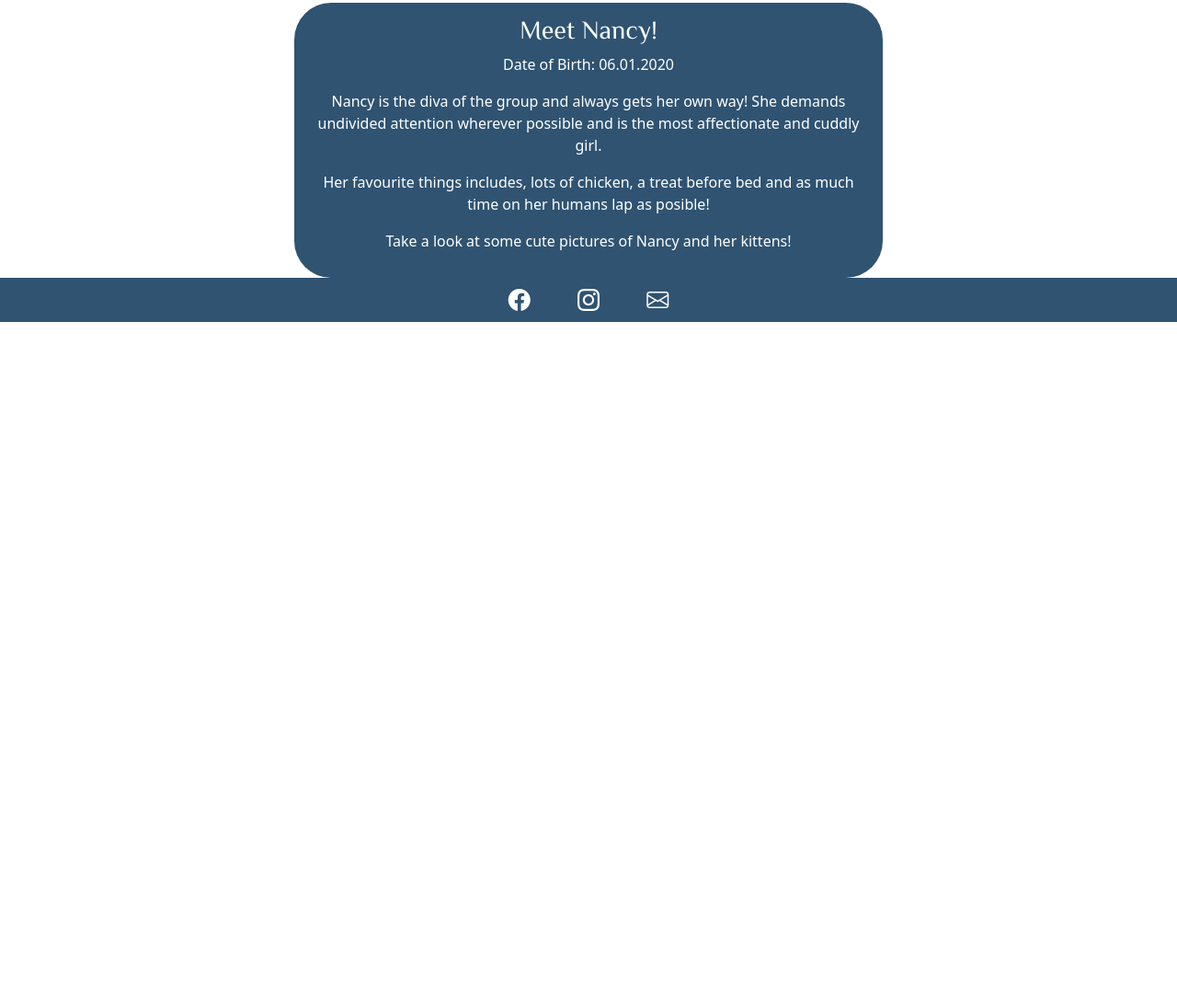
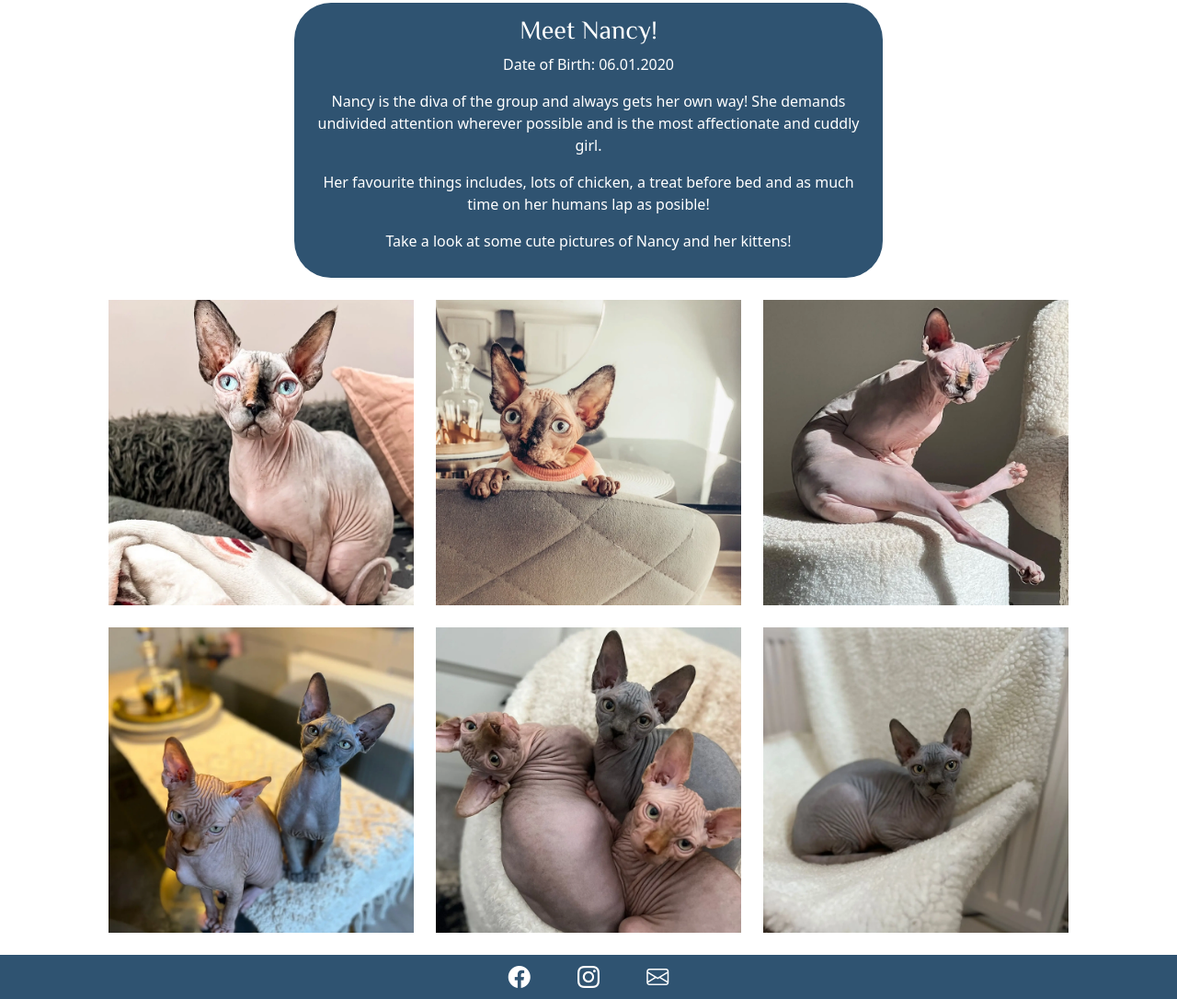
Before and after one commit to collingsandrew/milestone-one-project, a plain HTML site: page nancy.html in a window 1280 px wide. Shown: the part 451-1537 px from the top of the page at 92% size. Before the commit the page ends 801 px from the top, so only its background shows below. Drawn offline with nearby package versions, Linux system fonts and the light colour scheme.

Commit message:
Add grid images to nancy.html

```diff
--- a/nancy.html
+++ b/nancy.html
@@ -110,7 +110,31 @@
               <span class="carousel-control-next-icon" aria-hidden="true"></span>
               <span class="visually-hidden">Next</span>
             </button>
-          </div>
+        </div>
+        <div class="container queen-grid-images">
+            <div class="row m-4">
+                <div class="col">
+                    <img src="./assets/images/nancy/nancy-carousel-one.webp" class="w-100" alt="a photo of nancy">
+                </div>
+                <div class="col">
+                    <img src="./assets/images/nancy/nancy-carousel-two.webp" class="w-100" alt="a photo of nancy">
+                </div>
+                <div class="col">
+                    <img src="./assets/images/nancy/nancy-carousel-three.webp" class="w-100" alt="a photo of nancy">
+                </div>
+            </div>
+            <div class="row m-4">
+                <div class="col">
+                    <img src="./assets/images/nancy/nancy-kitten-carousel-one.webp" class="w-100" alt="a photo of kittens">
+                </div>
+                <div class="col">
+                    <img src="./assets/images/nancy/nancy-kitten-carousel-two.webp" class="w-100" alt="a photo of kittens">
+                </div>
+                <div class="col">
+                    <img src="./assets/images/nancy/nancy-kitten-carousel-three.webp" class="w-100" alt="a photo of a kitten">
+                </div>
+            </div>
+        </div>
     </section>
     <!-- social links bar -->
     <footer id="social-links-bar" aria-label="social media links">
```
